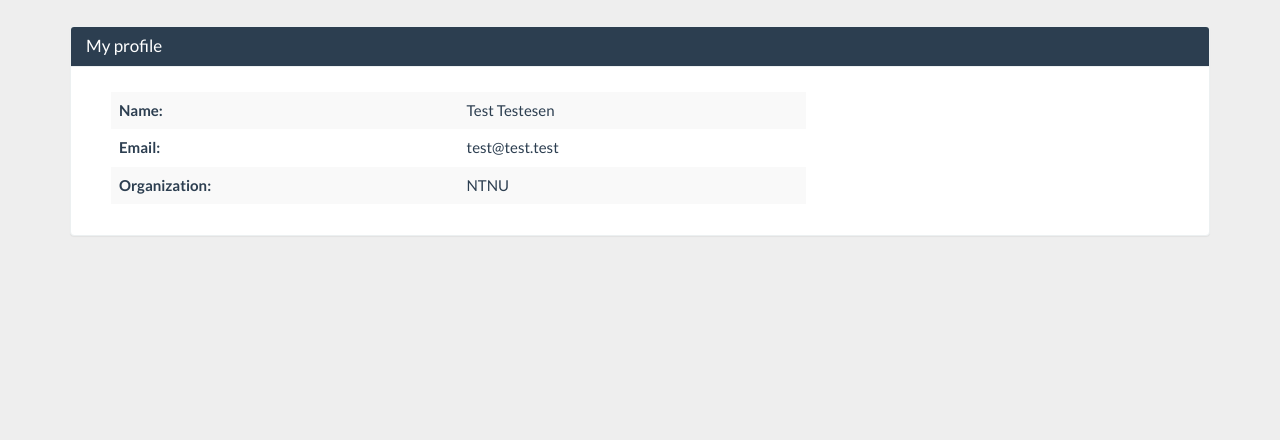
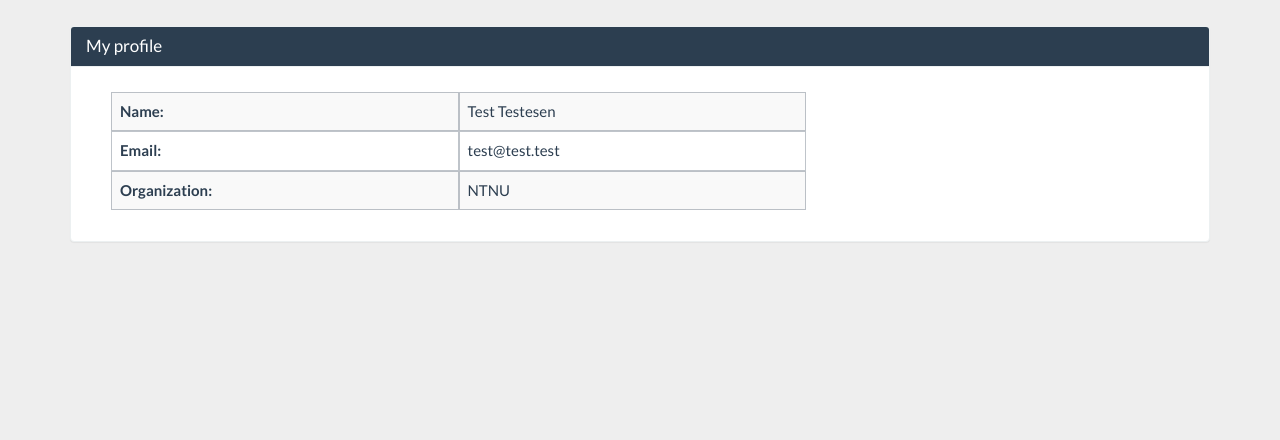
Before and after one commit to Simensen-Hambro/DSSCDB, a Django app: page /user/profile/ in a window 1280 px wide. Shown: the part 60-500 px from the top of the page. Run offline with Django 3.2, Linux system fonts and the light colour scheme; a user stored in the database is signed in; data comes from the database, SQL or seed files in the repository; some libraries are stand-ins or nearby versions.

Commit message:
Update standard table style

```diff
--- a/DSSCDB/static/DSSCDB/css/base.css
+++ b/DSSCDB/static/DSSCDB/css/base.css
@@ -27,6 +27,7 @@ html, body {
     background-color: var(--nav-color);
     color: var(--white);
 }
+
 
 #main-menu {
     margin-bottom: 20px;
@@ -70,6 +71,49 @@ form .alert {
     margin-bottom: 40px;
 }
 
+
+th {
+    background-color: var(--nav-color);
+    color: white;
+    font-weight: normal;
+    font-size: 17px;
+}
+
+table {
+    border-collapse: separate;
+}
+
+.table-bordered, .table {
+    border-top-right-radius: 4px;
+    border-top-left-radius: 4px;
+}
+
+.table > tbody > tr > td.vertical-align {
+    vertical-align: middle;
+}
+
+.table > tbody > tr > td {
+    border: 1px solid rgba(44, 62, 80, 0.30);
+}
+
+.table > thead > tr {
+    border: 1px solid var(--nav-color);
+}
+
+.table > thead:first-child > tr:first-child > th {
+    border: 1px solid var(--nav-color);
+}
+
+.table > thead > tr > th:first-child {
+    border: 1px solid var(--nav-color);
+    border-top-left-radius: 4px;
+}
+
+.table > thead > tr > th:last-child {
+    border: 1px solid var(--nav-color);
+    border-top-right-radius: 4px;
+}
+
 @media (min-width: 768px) {
     #main-menu {
         margin-bottom: 25px;
--- a/dye/templates/dye/snippets/list_contributions.html
+++ b/dye/templates/dye/snippets/list_contributions.html
@@ -10,9 +10,9 @@
     <tbody>
     {% for contribution in contributions %}
     <tr class="clickable-row" data-href="{{ contribution.get_absolute_url }}">
-      <th><a
-          href="{% url "user:admin-users" %}">{{ contribution.user.first_name }} {{ contribution.user.last_name }}</a>
-      </th>
+      <td><strong><a
+          href="{% url "user:admin-users" %}">{{ contribution.user.first_name }} {{ contribution.user.last_name }}</a></strong>
+      </td>
       <td>{{ contribution.created|date:"j. F - H:i" }}</td>
       <td>{% if contribution.status == 1 %}Waiting{% elif contribution.status == 3 %}Denied{% endif %}</td>
     </tr>
--- a/usermanagement/templates/usermanagement/admin_users.html
+++ b/usermanagement/templates/usermanagement/admin_users.html
@@ -33,7 +33,7 @@
                       <td><a href="mailto:{{ profile.user.email }}">{{ profile.user.email }}</a></td>
                       <td>{{ profile.organization }}</td>
                       <td>{{ profile.user.last_login|date:"d. F Y" }}</td>
-                  </tr>
+                    </tr>
                   {% endfor %}
                   </tbody>
                 </table>
--- a/usermanagement/templates/usermanagement/profile.html
+++ b/usermanagement/templates/usermanagement/profile.html
@@ -20,15 +20,15 @@
                 <table class="table table-striped">
                   <tbody>
                   <tr>
-                    <th>Name:</th>
+                    <td><strong>Name:</strong></td>
                     <td>{{ user_profile.user.first_name }} {{ user_profile.user.last_name }}</td>
                   </tr>
                   <tr>
-                    <th>Email:</th>
+                    <td><strong>Email:</strong></td>
                     <td>{{ user_profile.user.email }}</td>
                   </tr>
                   <tr>
-                    <th>Organization:</th>
+                    <td><strong>Organization:</strong></td>
                     <td>{{ user_profile.organization }}</td>
                   </tr>
                   </tbody>
```
Also changed, not shown: dye/static/dye/css/dye.css (+0 -20 lines).
